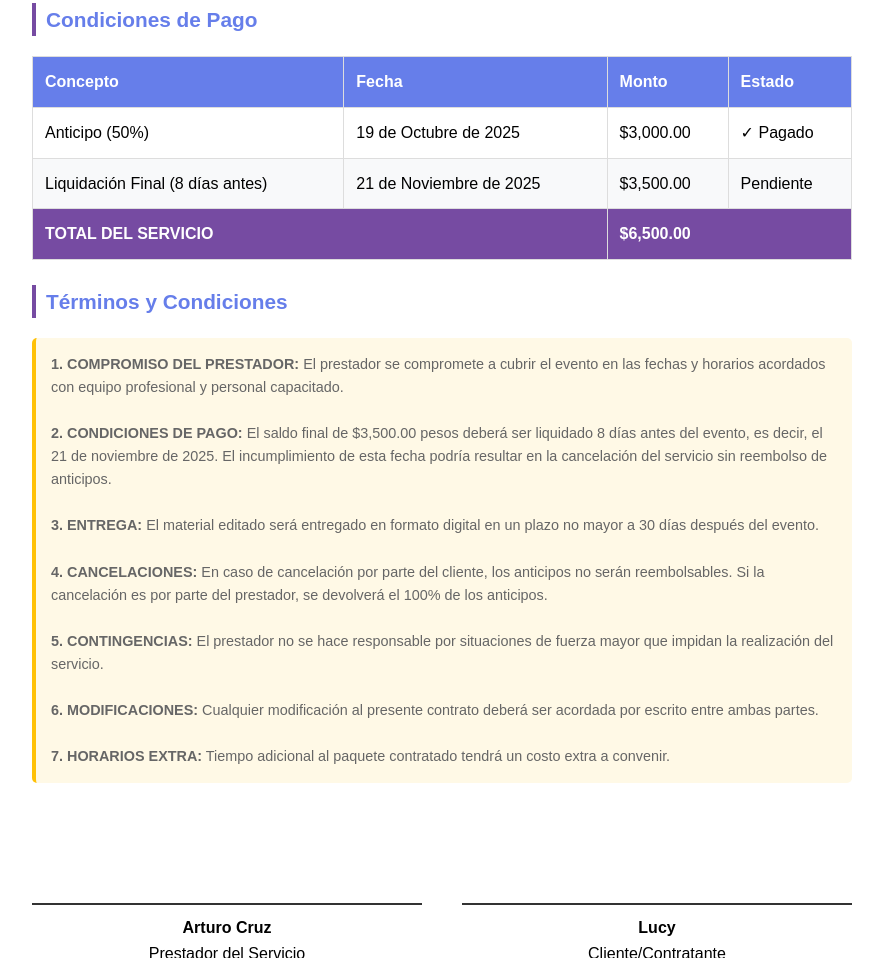
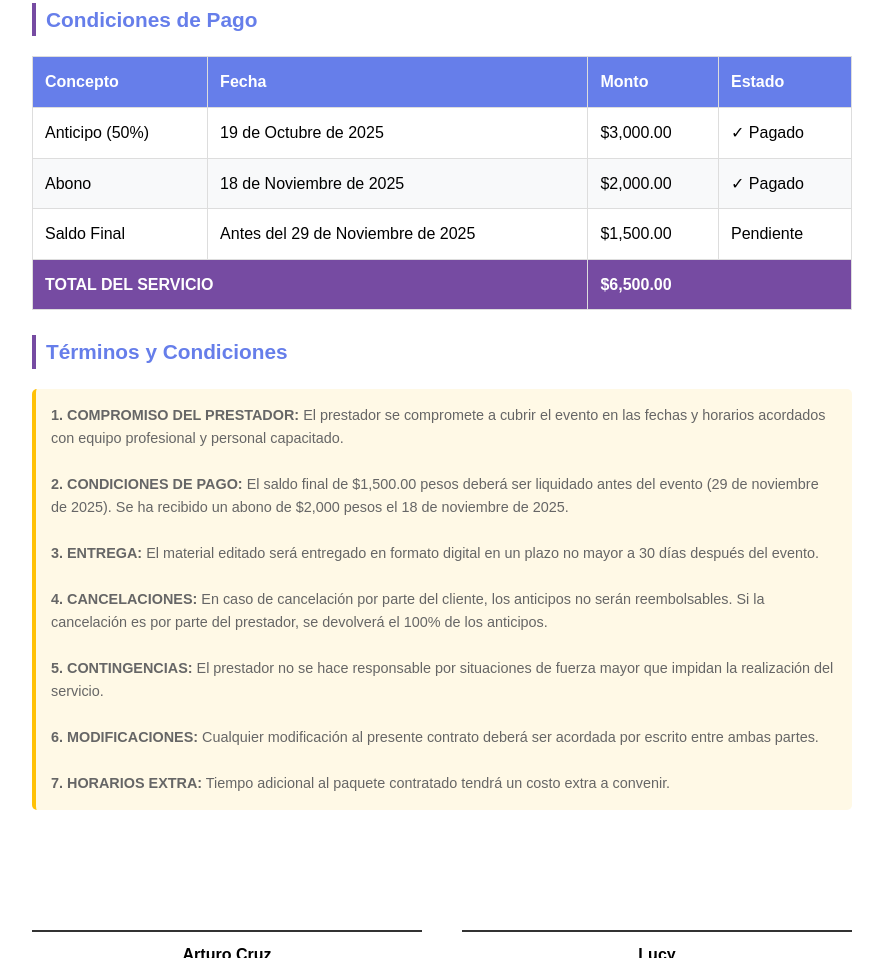
Before and after one commit to ArturoCruzArm/xv-anos-noviembre, a plain HTML site: page contrato.html in a window 1280 px wide. Shown: the part 1522-2480 px from the top of the page, without its empty margins (198-1081 px from the left). Drawn offline with Linux system fonts and the light colour scheme.

Commit message:
Actualizar contrato con abono de $2,000 pesos
- Agregar registro de pago de $2,000 pesos realizado el 18/11/2025
- Actualizar saldo final a $1,500 pesos
- Modificar términos de pago en el contrato
- Actualizar tanto CONTRATO.md como contrato.html

🤖 Generated with [Claude Code](https://claude.com/claude-code)

Co-Authored-By: Claude <noreply@anthropic.com>

```diff
--- a/contrato.html
+++ b/contrato.html
@@ -345,9 +345,15 @@
                         <td>✓ Pagado</td>
                     </tr>
                     <tr>
-                        <td>Liquidación Final (8 días antes)</td>
-                        <td>21 de Noviembre de 2025</td>
-                        <td>$3,500.00</td>
+                        <td>Abono</td>
+                        <td>18 de Noviembre de 2025</td>
+                        <td>$2,000.00</td>
+                        <td>✓ Pagado</td>
+                    </tr>
+                    <tr>
+                        <td>Saldo Final</td>
+                        <td>Antes del 29 de Noviembre de 2025</td>
+                        <td>$1,500.00</td>
                         <td>Pendiente</td>
                     </tr>
                     <tr class="total-row">
@@ -363,7 +369,7 @@
             <div class="terms">
                 <p><strong>1. COMPROMISO DEL PRESTADOR:</strong> El prestador se compromete a cubrir el evento en las fechas y horarios acordados con equipo profesional y personal capacitado.</p>
                 <br>
-                <p><strong>2. CONDICIONES DE PAGO:</strong> El saldo final de $3,500.00 pesos deberá ser liquidado 8 días antes del evento, es decir, el 21 de noviembre de 2025. El incumplimiento de esta fecha podría resultar en la cancelación del servicio sin reembolso de anticipos.</p>
+                <p><strong>2. CONDICIONES DE PAGO:</strong> El saldo final de $1,500.00 pesos deberá ser liquidado antes del evento (29 de noviembre de 2025). Se ha recibido un abono de $2,000 pesos el 18 de noviembre de 2025.</p>
                 <br>
                 <p><strong>3. ENTREGA:</strong> El material editado será entregado en formato digital en un plazo no mayor a 30 días después del evento.</p>
                 <br>
```
Also changed, not shown: 1 other file.
